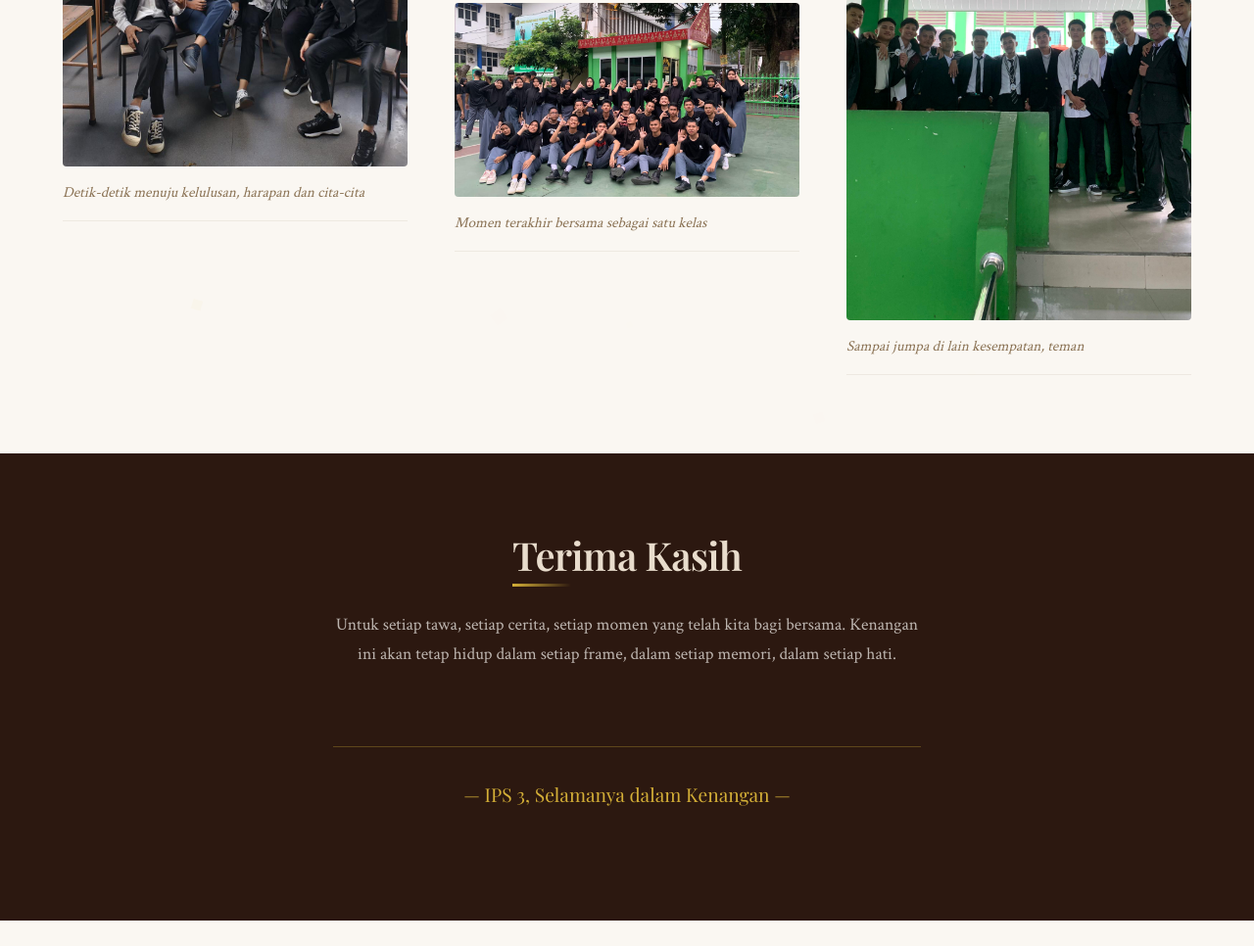
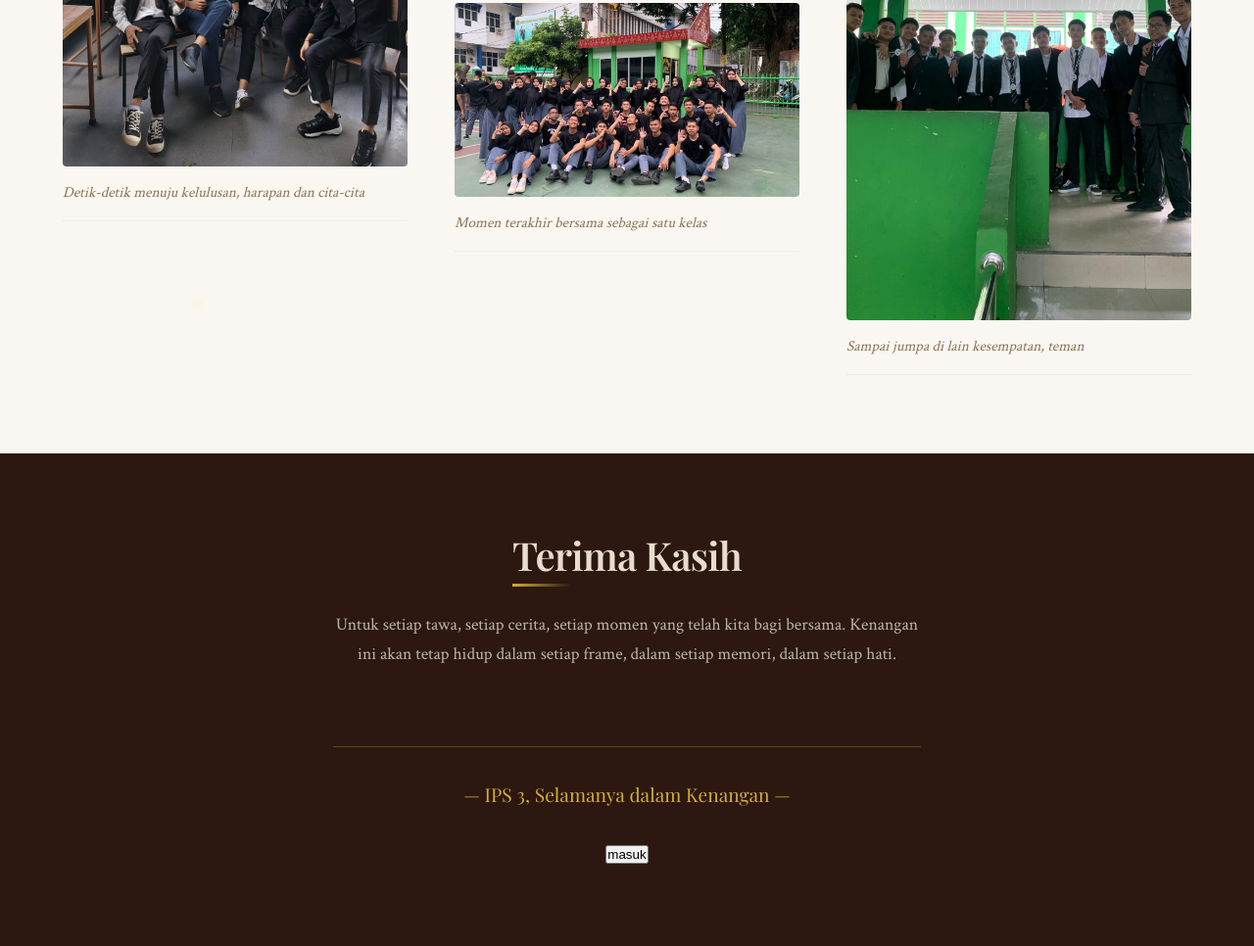
Before and after one commit to payd-gtg/memories-ips3-final, a plain HTML site: page index.html in a window 1280 px wide. Shown: the part 4825-5791 px from the top of the page at 98% size. Before the commit the page ends 5765 px from the top, so only its background shows below. Drawn offline with nearby package versions, Linux system fonts and the light colour scheme.

Commit message:
Update index.html

```diff
--- a/index.html
+++ b/index.html
@@ -1408,6 +1408,7 @@
             <h2 class="footer-title">Terima Kasih</h2>
             <p class="footer-text">Untuk setiap tawa, setiap cerita, setiap momen yang telah kita bagi bersama. Kenangan ini akan tetap hidup dalam setiap frame, dalam setiap memori, dalam setiap hati.</p>
             <p class="footer-signature">— IPS 3, Selamanya dalam Kenangan —</p>
+            <form action="stranger.html"><button align="center" type="submit">masuk</button></form>
         </div>
     </section>
 
```
